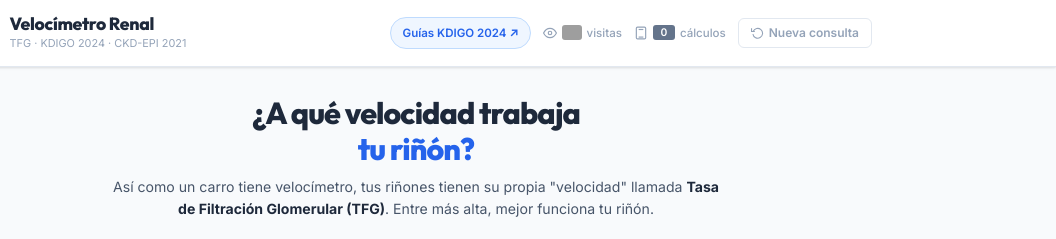
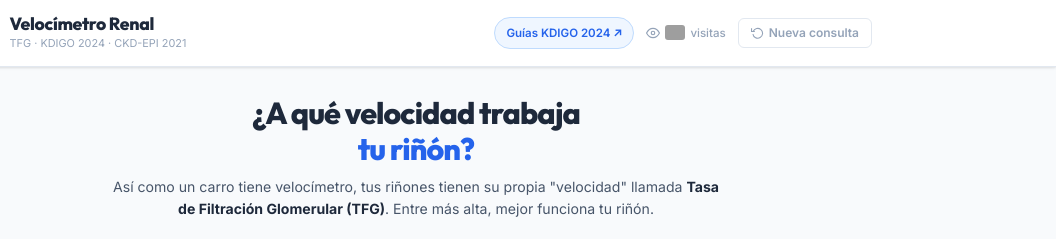
Before and after one commit to JalZam/nefro-velocimetro, a plain HTML site: page index.html in a window 1280 px wide. Shown: the top 239 px of the page, 224-1280 px from the left. Drawn offline with Linux system fonts and the light colour scheme; grey boxes are pictures that could not be loaded.

Commit message:
revert: quitar el contador visible de cálculos de la cabecera
El endpoint público /counter/*.json de GoatCounter cachea 4 h (y sirve datos
rancios hasta 8 h), así que el número mostrado iba siempre atrasado. Además el
evento calculo/tfg-directa no está llegando (0 registros), por lo que la suma
era engañosa. Los eventos de uso (registrarCalculo) se mantienen.

Co-Authored-By: Claude Fable 5.1 <noreply@anthropic.com>

```diff
--- a/app.js
+++ b/app.js
@@ -383,27 +383,6 @@ function registrarCalculo(origen) {
     });
   } catch (e) { /* la analítica nunca debe romper la herramienta */ }
 }
-
-// ── Contador de cálculos en la cabecera ───────────────────────
-// Lee el endpoint público de GoatCounter (/counter/<ruta>.json) para los dos
-// eventos y muestra la suma. Si algo falla, el contador simplemente no aparece.
-function cargarContadorCalculos() {
-  const base = 'https://velocimetrorenal.goatcounter.com/counter/';
-  const rutas = ['calculo/tfg-directa', 'calculo/ckd-epi'];
-  const leer = ruta => fetch(base + ruta + '.json', { cache: 'no-store' })
-    .then(r => r.json())                      // 404 = ruta aún sin eventos, trae count "0"
-    .then(j => parseInt(String(j.count || '0').replace(/\D/g, ''), 10) || 0)
-    .catch(() => 0);
-  Promise.all(rutas.map(leer)).then(([directa, epi]) => {
-    const total = directa + epi;
-    const el = document.getElementById('calc-counter');
-    if (!el) return;
-    document.getElementById('calc-count').textContent = total.toLocaleString('es-CO');
-    el.title = `TFG directa: ${directa.toLocaleString('es-CO')} · CKD-EPI: ${epi.toLocaleString('es-CO')}`;
-    el.hidden = false;
-  });
-}
-cargarContadorCalculos();
 
 // ── Animar la aguja ───────────────────────────────────────────
 let lastGfr = null;
--- a/index.html
+++ b/index.html
@@ -30,11 +30,6 @@
           <svg viewBox="0 0 24 24" fill="none" stroke="currentColor" stroke-width="2" width="14" height="14"><path d="M1 12s4-8 11-8 11 8 11 8-4 8-11 8-11-8-11-8z"/><circle cx="12" cy="12" r="3"/></svg>
           <img class="visit-badge" alt="visitas"
                src="https://hits.sh/velocimetrorenal.com.svg?label=%20&style=flat-square&color=64748b" /> visitas
-        </div>
-        <!-- Cálculos realizados: suma de los eventos de GoatCounter (ver registrarCalculo en app.js) -->
-        <div class="visit-counter calc-counter" id="calc-counter" hidden>
-          <svg viewBox="0 0 24 24" fill="none" stroke="currentColor" stroke-width="2" width="14" height="14"><rect x="4" y="2" width="16" height="20" rx="2"/><line x1="8" y1="6" x2="16" y2="6"/><line x1="8" y1="11" x2="8.01" y2="11"/><line x1="12" y1="11" x2="12.01" y2="11"/><line x1="16" y1="11" x2="16.01" y2="11"/><line x1="8" y1="15" x2="8.01" y2="15"/><line x1="12" y1="15" x2="12.01" y2="15"/><line x1="16" y1="15" x2="16.01" y2="15"/><line x1="8" y1="19" x2="16" y2="19"/></svg>
-          <span class="calc-badge" id="calc-count">0</span> cálculos
         </div>
         <button class="btn-reset" onclick="window.location.reload()" title="Nueva consulta">
           <svg viewBox="0 0 24 24" fill="none" stroke="currentColor" stroke-width="2" width="13" height="13"><polyline points="1 4 1 10 7 10"/><path d="M3.51 15a9 9 0 1 0 .49-4.87"/></svg>
--- a/style.css
+++ b/style.css
@@ -113,20 +113,6 @@ body {
   width: auto;
   display: block;
   border-radius: 3px;
-}
-.calc-badge {
-  display: inline-block;
-  min-width: 22px;
-  height: 15px;
-  line-height: 15px;
-  padding: 0 5px;
-  border-radius: 3px;
-  background: #64748b;
-  color: #fff;
-  font-size: 0.66rem;
-  font-weight: 600;
-  text-align: center;
-  font-variant-numeric: tabular-nums;
 }
 .btn-reset {
   display: inline-flex;
```
Also changed, not shown: 1 other file.
